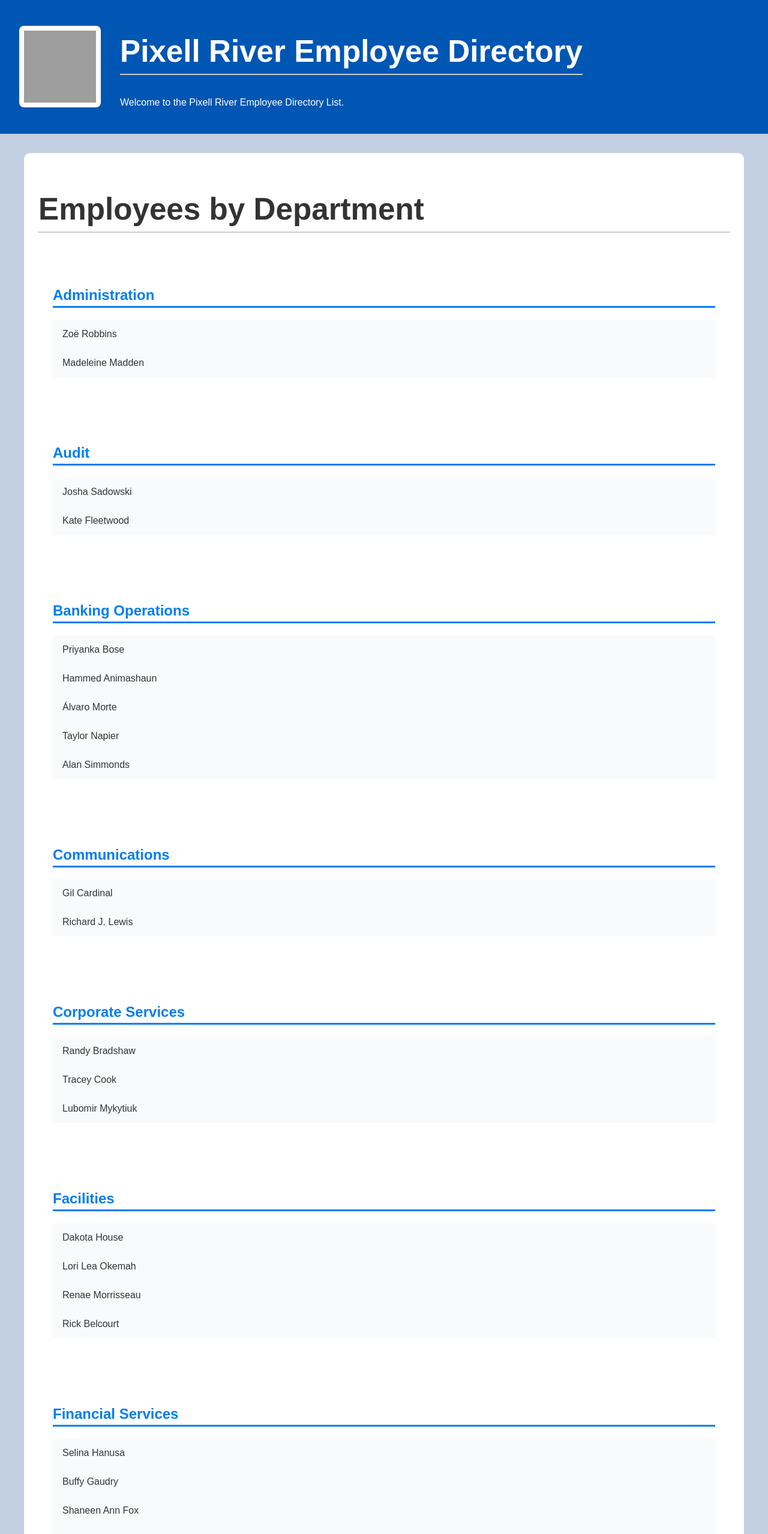
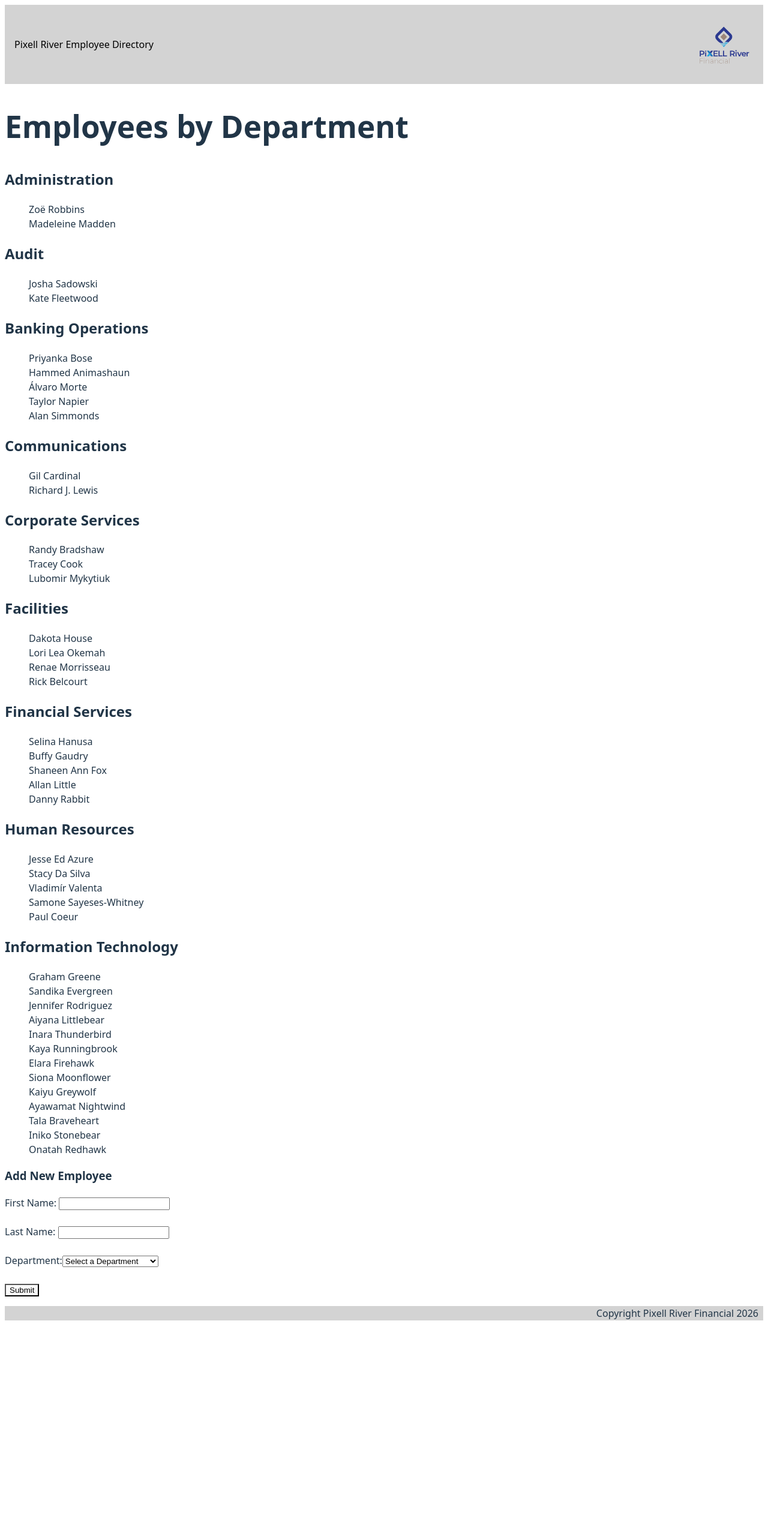
Before and after one commit to cmartin60/Full-Stack-Development, a React (Vite) app: page /employees in a window 1280 px wide. Shown: the top 2557 px of the page at 60% size. After the commit the page ends 2225 px from the top, so only its background shows below. Built offline with nearby package versions, Linux system fonts and the light colour scheme; grey boxes are pictures that could not be loaded.

Commit message:
Updated FS lab2.1 due to not seeing the base file for lab 2.1

```diff
--- a/src/App.css
+++ /dev/null
@@ -1,71 +0,0 @@
-body {
-  font-family: sans-serif;
-  margin: 0;
-  background: #c3cfe2;
-  color: #333;
-}
-
-header {
-  display: flex;
-  align-items: center;
-  padding: 1.5rem 2rem;
-  background: #0056b3;
-  color: white;
-}
-
-.logo {
-  width: 120px;
-  height: 120px;
-  margin-right: 2rem;
-  background-color: #ffffff;
-  padding: 0.5rem;
-  border-radius: 8px;
-}
-
-main {
-  padding: 2rem;
-  max-width: 1200px;
-  margin: 0 auto;
-}
-
-section {
-  margin-bottom: 2.5rem;
-  background-color: white;
-  border-radius: 10px;
-  padding: 1.5rem;
-}
-
-h1 {
-  border-bottom: 2px solid #ccc;
-  padding-bottom: 0.5rem;
-}
-
-h2 {
-  color: #017df0;
-  border-bottom: 3px solid #017df0;
-  font-size: 1.5rem;
-}
-
-ul {
-  list-style-type: none;
-  padding: 0;
-  margin: 1rem 0 0 0;
-}
-
-li {
-  padding: 0.75rem 1rem;
-  background-color: #f9fafb;
-}
-
-footer {
-  text-align: center;
-  padding: 1.5rem;
-  background-color: #1a1a1a;
-  color: white;
-  font-size: 0.95rem;
-}
-
-.error-message {
-  color: red;
-  font-size: 12px;
-}
--- /dev/null
+++ b/src/components/features/employee/Employees.module.css
@@ -0,0 +1,3 @@
+.employees {
+    list-style: none;
+}
--- a/src/components/employee/EmployeeDirectory.tsx
+++ b/src/components/features/employee/Employees.tsx
@@ -1,6 +1,7 @@
 import { useState } from "react";
 import Formcomponents from "../Lab2/formcomponents";
-import departmentData from "../../data/departments";
+import departmentData from "../../../data/departments";
+import styles from "./Employees.module.css";
 
 export function Employees() {
     const [departments, setDepartments] = useState(departmentData);
@@ -20,7 +21,7 @@ export function Employees() {
     const departmentListElement = departments.map(d => {
         return <section key={d.name}>
             <h2>{d.name}</h2>
-            <ul className="employees">
+            <ul className={styles.employees}>
                 {d.employees.map(e => <li key={`${e.firstName}-${e.lastName}`}>{e.firstName} {e.lastName}</li>)}
             </ul>
         </section>
--- /dev/null
+++ b/src/components/layout/footer/Footer.module.css
@@ -0,0 +1,8 @@
+.footer {
+    box-sizing: border-box;
+    background-color: lightgray;
+    text-align: end;
+    width: 100%;
+    padding: 0 0.5rem;
+    margin-top: auto;
+}
--- a/src/components/layout/footer/footer.tsx
+++ b/src/components/layout/footer/footer.tsx
@@ -1,9 +1,11 @@
-const currentYear = new Date().getFullYear();
+import style from "./Footer.module.css";
 
-export default function Footer() {
-  return (
-    <footer>
-      Copyright Pixell River Financial <span id="year">{currentYear}</span>.
-    </footer>
-  );
+export function Footer() {
+    return(
+        <footer className={style.footer}>
+            <p>
+                Copyright Pixell River Financial {new Date().getFullYear()}
+            </p>
+        </footer>
+    )
 }
--- /dev/null
+++ b/src/components/layout/header/Header.module.css
@@ -0,0 +1,16 @@
+.header {
+    background-color: lightgrey;
+    display: flex;
+    justify-content: space-between;
+    align-items: center;
+    padding: 1rem;
+
+    & > a {
+        color: black;
+    }
+}
+
+.logo {
+    height: 100px;
+    width: 100px;
+}
--- a/src/components/layout/header/header.tsx
+++ b/src/components/layout/header/header.tsx
@@ -1,15 +1,15 @@
-export default function Header() {
-  return (
-    <header>
-      <img
-        className="logo"
-        src="https://itsm-ace.ca/images/logo.svg"
-        alt="Pixell River Financial Logo"
-      />
-      <div>
-        <h1>Pixell River Employee Directory</h1>
-        <p>Welcome to the Pixell River Employee Directory List.</p>
-      </div>
-    </header>
-  );
+import pixellRiverLogo from "./pixell-river-logo.svg"
+import styles from "./Header.module.css";
+
+export function Header() {
+    return(
+        <header className={styles.header}>
+            <a href="#">Pixell River Employee Directory</a>
+            <img
+                className={styles.logo}
+                src={pixellRiverLogo}
+                alt="Pixell River Financial Logo"
+            />
+        </header>
+    )
 }
--- a/src/index.css
+++ b/src/index.css
@@ -1,7 +1,13 @@
+body {
+  margin: 0;
+}
+
+
 :root {
   font-family: system-ui, Avenir, Helvetica, Arial, sans-serif;
   line-height: 1.5;
   font-weight: 400;
+  margin: 8px;
 
   color-scheme: light dark;
   color: rgba(255, 255, 255, 0.87);
@@ -13,6 +19,7 @@
   -moz-osx-font-smoothing: grayscale;
 }
 
+
 a {
   font-weight: 500;
   color: #646cff;
@@ -22,34 +29,10 @@ a:hover {
   color: #535bf2;
 }
 
-body {
-  margin: 0;
-  min-width: 320px;
-  min-height: 100vh;
-}
 
 h1 {
   font-size: 3.2em;
   line-height: 1.1;
-}
-
-button {
-  border-radius: 8px;
-  border: 1px solid transparent;
-  padding: 0.6em 1.2em;
-  font-size: 1em;
-  font-weight: 500;
-  font-family: inherit;
-  background-color: #1a1a1a;
-  cursor: pointer;
-  transition: border-color 0.25s;
-}
-button:hover {
-  border-color: #646cff;
-}
-button:focus,
-button:focus-visible {
-  outline: 4px auto -webkit-focus-ring-color;
 }
 
 @media (prefers-color-scheme: light) {
```
Also changed, not shown: src/App.tsx (+3 -7 lines), src/components/features/Lab2/formcomponents.tsx (renamed from src/components/Lab2/formcomponents.tsx), src/components/layout/header/pixell-river-logo.svg (added).
